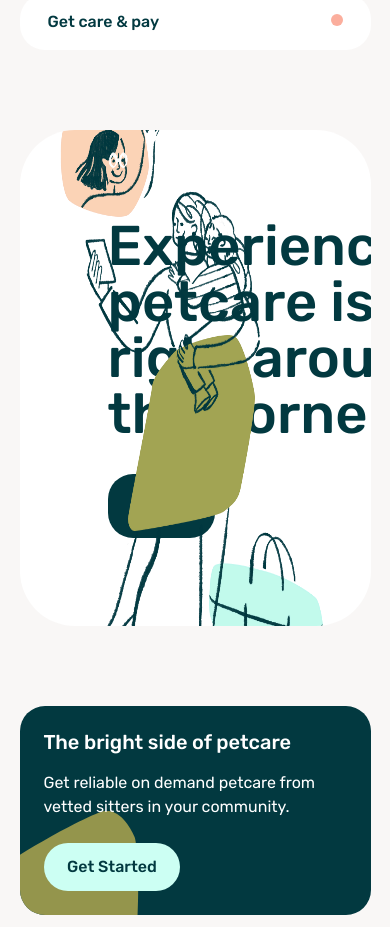
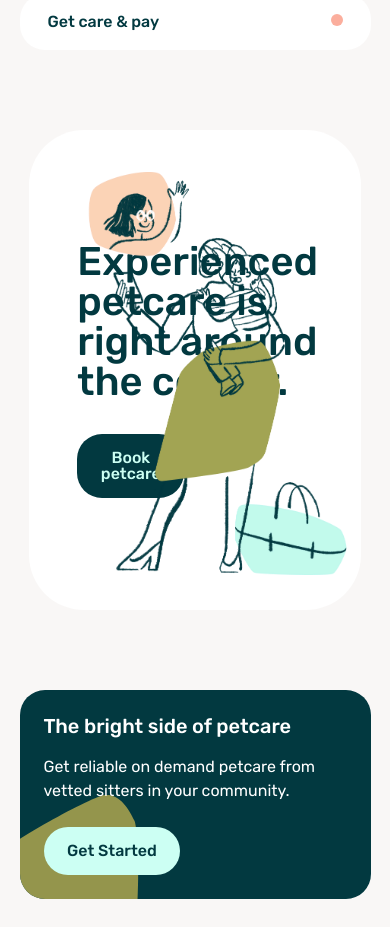
Before and after one commit to samsonc89/otter-replica, a React (Vite) app: page /otter-replica/parents in a window 390 px wide. Shown: the part 1720-2647 px from the top of the page. Built offline with nearby package versions, Linux system fonts and the light colour scheme.

Commit message:
Adjust Cta spacing for large tablets

```diff
--- a/src/components/CTA/cta.css
+++ b/src/components/CTA/cta.css
@@ -33,3 +33,29 @@
 .cta-image {
   height: 135%;
 }
+
+@media screen and (max-width: 991px) {
+  .cta-wrapper {
+    padding: 7rem 3rem;
+    width: 85%;
+  }
+  .cta-heading {
+    font-size: 2.5rem;
+  }
+
+  .cta-image-wrapper {
+    position: absolute;
+    top: 0;
+    right: -10%;
+    height: 100%;
+  }
+
+  .cta-image {
+    height: 100%;
+  }
+}
+@media screen and (max-width: 768px) {
+}
+
+@media screen and (max-width: 479px) {
+}
```
